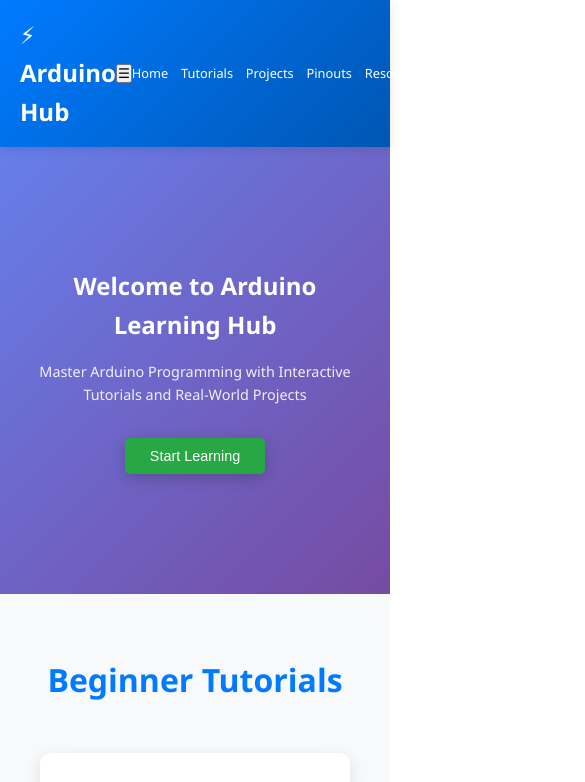
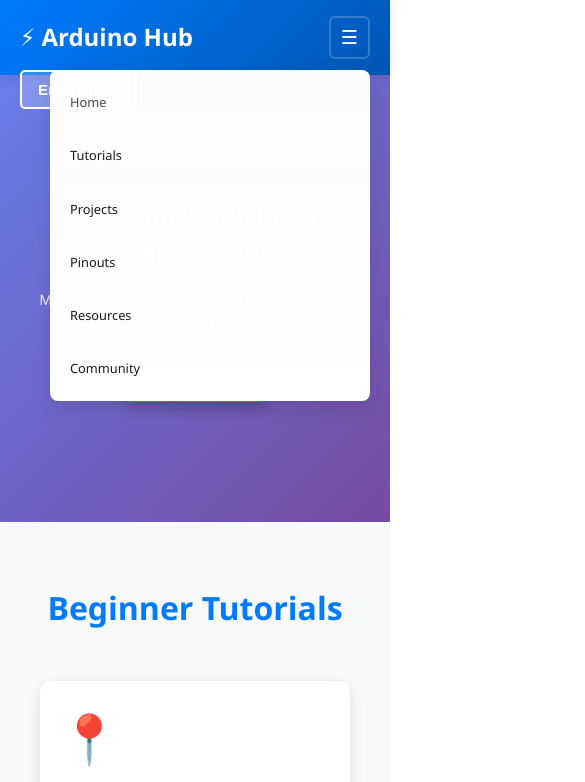
Before and after one commit to Gagik888/Arduino-Learning-Hub, a plain HTML site: page index.html in a window 390 px wide. Both pictures are taken after a click on the button "Toggle navigation". Shown: the top 782 px of the page, 585 px wide, since content can reach past the window. Drawn offline with nearby package versions, Linux system fonts and the light colour scheme.

Commit message:
Update styles.css

```diff
--- a/styles.css
+++ b/styles.css
@@ -69,6 +69,18 @@ body {
 .language-selector {
     display: flex;
     align-items: center;
+}
+
+/* Mobile nav toggle */
+.nav-toggle {
+    display: none;
+    background: transparent;
+    border: 2px solid rgba(255,255,255,0.2);
+    color: white;
+    padding: 8px 10px;
+    border-radius: 6px;
+    font-size: 1.2rem;
+    cursor: pointer;
 }
 
 .language-selector select {
@@ -882,6 +894,51 @@ footer p {
         font-size: 0.9rem;
     }
 
+    .nav-toggle {
+        display: inline-flex;
+        align-items: center;
+        justify-content: center;
+        margin-left: 12px;
+    }
+
+    /* Hide nav links by default on mobile; show when nav-open class is added */
+    .nav-links {
+        position: absolute;
+        top: 70px;
+        right: 20px;
+        background: linear-gradient(180deg, rgba(255,255,255,0.98), #ffffff);
+        flex-direction: column;
+        align-items: flex-start;
+        gap: 0;
+        padding: 12px;
+        border-radius: 8px;
+        box-shadow: 0 6px 20px rgba(0,0,0,0.12);
+        display: none;
+        width: calc(100% - 40px);
+        max-width: 320px;
+    }
+
+    .navbar.nav-open .nav-links {
+        display: flex;
+    }
+
+    .nav-links li {
+        width: 100%;
+    }
+
+    .nav-links a {
+        color: var(--dark-color);
+        padding: 10px 8px;
+        display: block;
+        width: 100%;
+    }
+
+    .language-selector {
+        position: absolute;
+        top: 70px;
+        left: 20px;
+    }
+
     .hero-content h1 {
         font-size: 2rem;
     }
@@ -910,6 +967,20 @@ footer p {
         margin: 20% auto;
         padding: 1.5rem;
     }
+
+    /* Make tutorial cards touch-friendly */
+    .tutorial-card {
+        padding: 1.2rem;
+    }
+
+    .learn-btn, .project-card button, .resource-card button, .community-btn {
+        padding: 12px 18px;
+        font-size: 1rem;
+    }
+
+    .tutorial-details pre, .project-details pre {
+        font-size: 0.85rem;
+    }
 }
 
 @media (max-width: 480px) {
```
